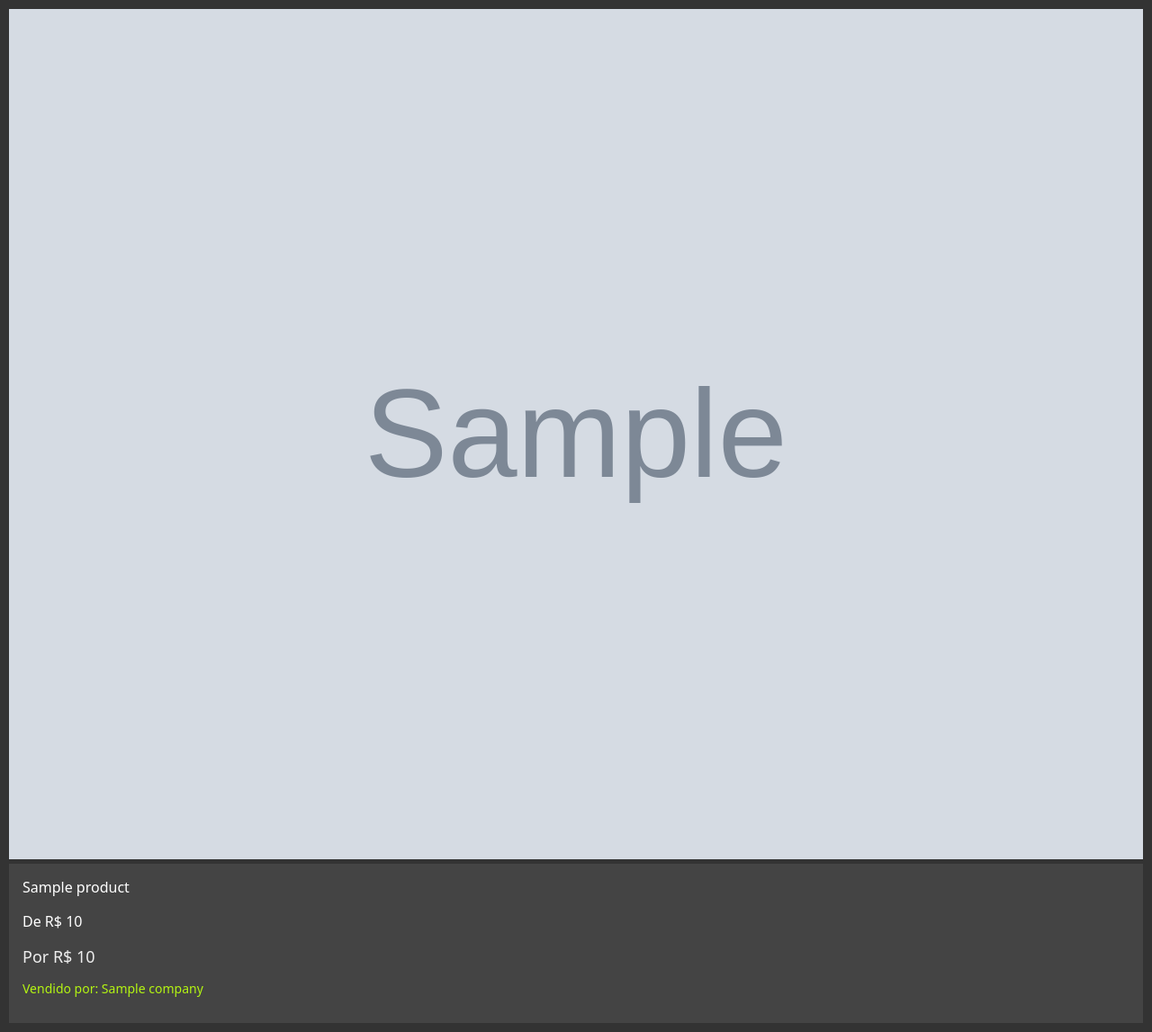
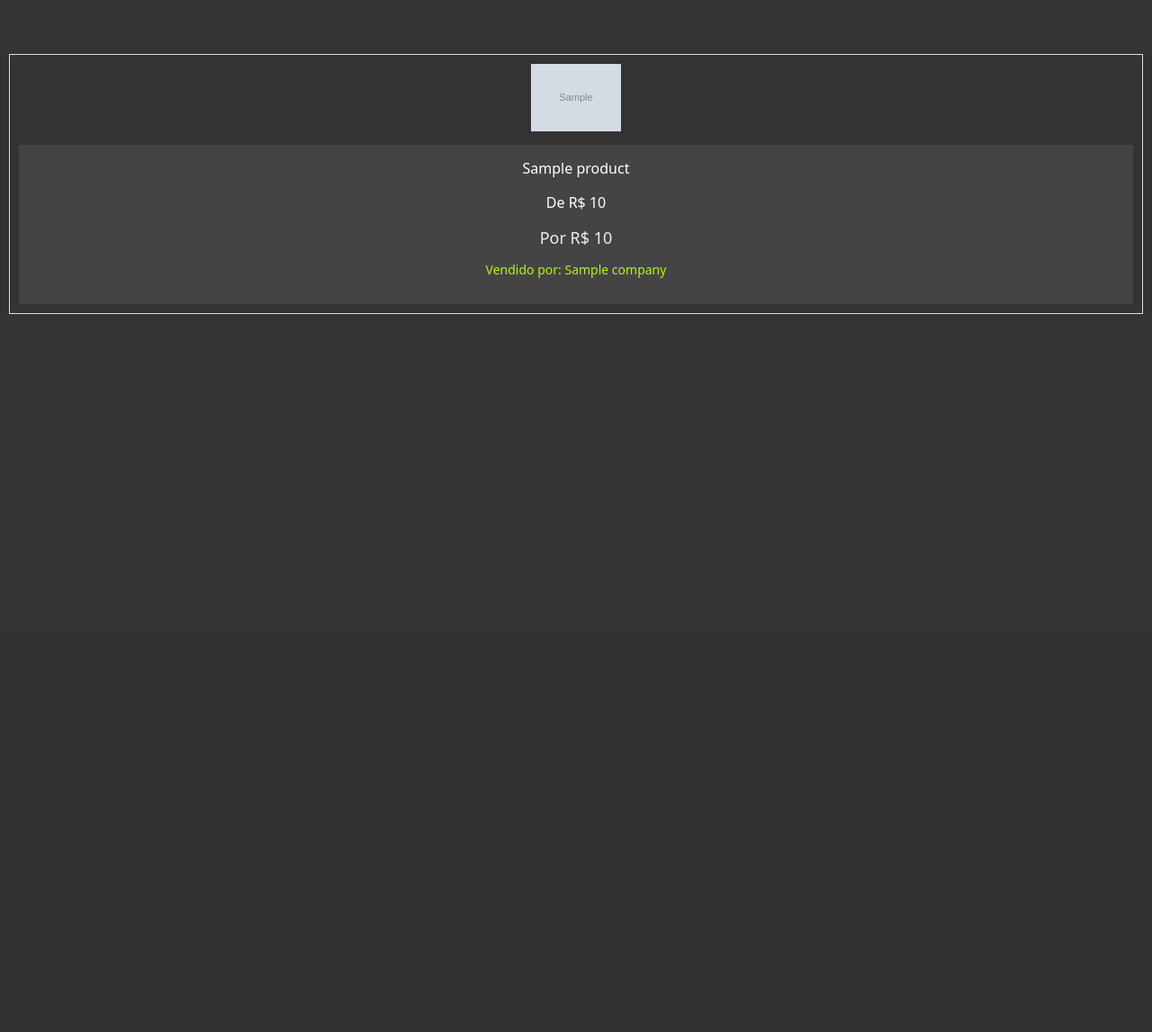
Before and after one commit to Gilderlan0101/projetoMoney-_makes_-money, a Flask app: template app/templates/mercado_livre.html in a window 1280 px wide. Shown: the part 90-1237 px from the top of the page at 90% size. After the commit the page ends 439 px from the top, so only its background shows below. Run offline with Flask 3, Linux system fonts and the light colour scheme; the template is opened without the code that fills it: most values are stand-ins (such as "Sample title", 1, 10 or a date in 2020); grey boxes marked "Sample" are stand-in pictures.

Commit message:
add uma forma de fazer cache das paginas exclusivas  das lojas 1̣ foi mercado livre

```diff
--- a/app/__init__.py
+++ b/app/__init__.py
@@ -1,6 +1,7 @@
 import os
 from flask import Flask
 from .routes import main
+from .utils import cache, config
 
 def create_app():
     app = Flask(__name__)
@@ -14,4 +15,7 @@ def create_app():
     # Registra o blueprint
     app.register_blueprint(main)
 
+    app.config.from_mapping(config)
+    cache.init_app(app)
+
     return app
--- a/app/static/css/all_lojas.css
+++ b/app/static/css/all_lojas.css
@@ -94,15 +94,22 @@ header {
     gap: 10px;
 }
 
+
 .promo-item {
-    margin: 10px;
+    background-color: rgb(51, 51, 51);
+    border: 1px solid #ddd;
+    padding: 10px;
+    text-align: center;
+    grid-template-columns: repeat(5, 1fr);
+    margin: 20px 10px 10px 10px; /* Adicionado um espaço no margin */
+    margin-top: 60px; /* Isso afasta do topo */
+}
+.promo-item img {
+    max-width: 100px;
+    height: auto;
+    margin-bottom: 10px;
 }
 
-.promo-item img {
-    width: 100%;
-    height: auto;
-    object-fit: cover;
-}
 
 .promo-details {
     padding: 15px;
--- a/app/templates/index.html
+++ b/app/templates/index.html
@@ -33,7 +33,7 @@
         <h3>Lojas em promoção:</h3>
 
             <!-- Repetir outros itens de promoção -->
-        </div>
+        </div>CC
         <!-- Adiciona link que  leva para a pagina de apenas produtos do mercado livre -->
             <div class="promo-item">
                 <img src="{{url_for('static', filename='imagem/mercado-livre.png')}}" alt="Produto 2">
@@ -42,7 +42,7 @@
                 </div>
             </div>
             <div class="promo-item">
-                <img src="{{url_for('static', filename='imagem/amazon-2.svg')}}" alt="Produto 3">
+                <a href="{{url_for('main.mercado')}}"></a><img src="{{url_for('static', filename='imagem/amazon-2.svg')}}" alt="Produto 3">
                 <div class="promo-details">
                     <p class="promo-name">Amazon</p>
 
--- a/app/templates/mercado_livre.html
+++ b/app/templates/mercado_livre.html
@@ -31,7 +31,8 @@
     <div class="promo-item">
         <img src="{{ product.thumbnail }}" alt="{{ product.title }}">
         <div class="promo-details">
-            <a href="{{ product.url }}" target="_blank">{{ product.title }}</a>
+            <a href="{{ product.url }}" target="_blank"></a>
+            <p class="promo-name">{{ product.title }}</p>
             <p class="price-original">De R$ {{ product.original_price }}</p>
             <p class="promo-price">Por R$ {{ product.promo_price }}</p>
             <p class="promo-company">Vendido por: {{ product.company }}</p>
```
Also changed, not shown: app/routes.py (+10 -1 lines), app/utils.py (+10 -16 lines).
